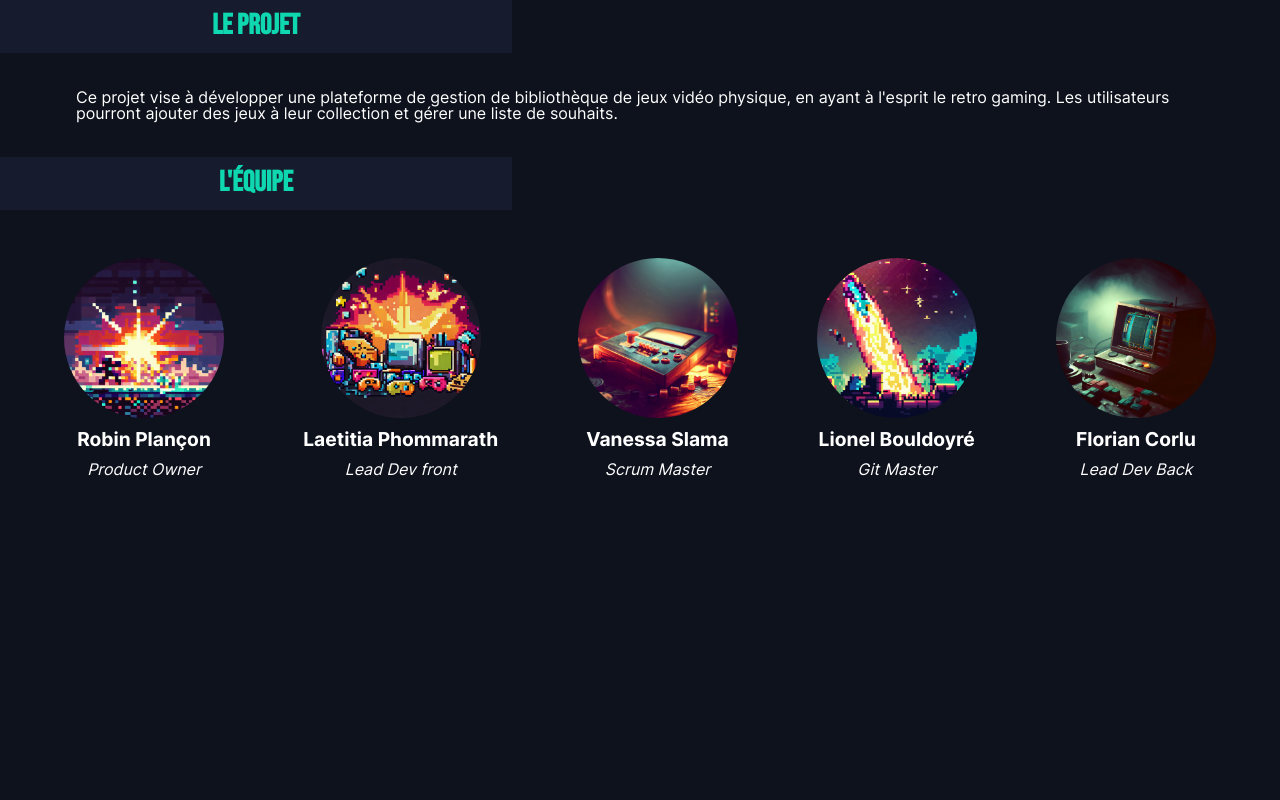
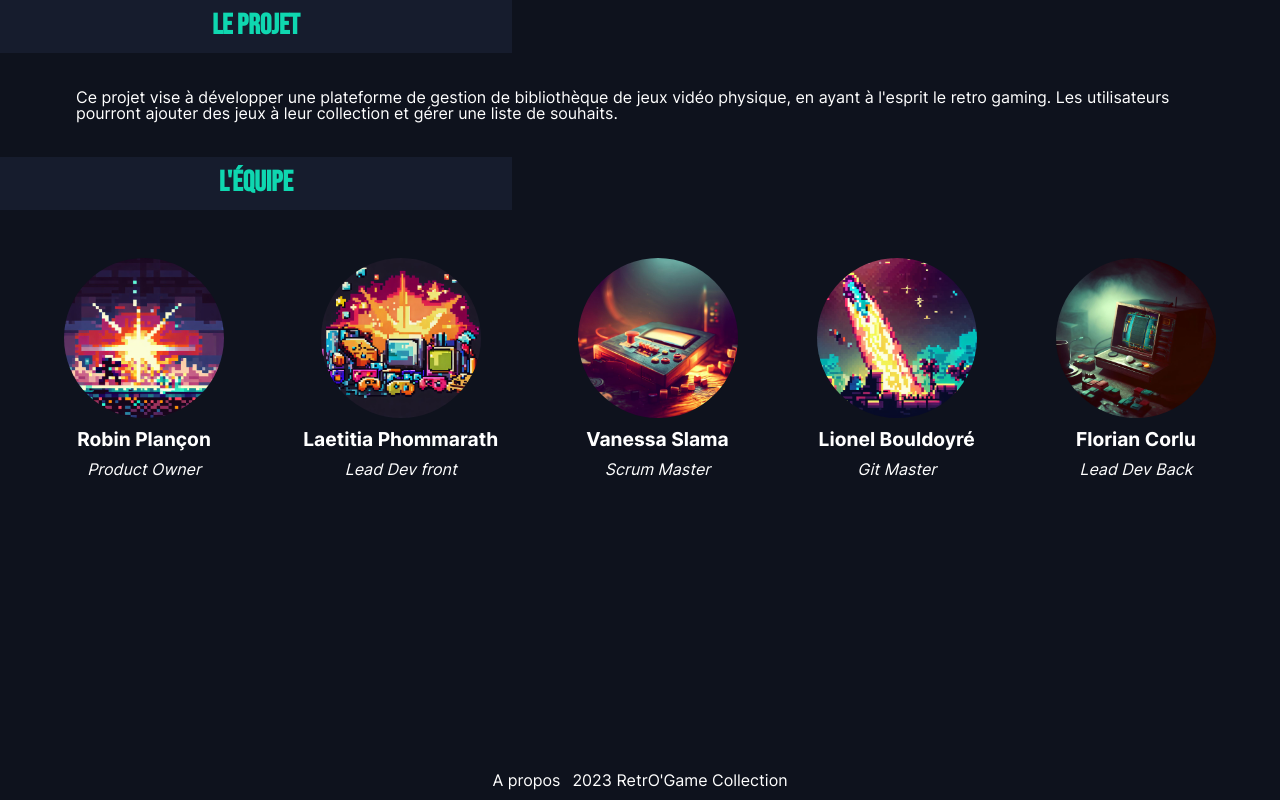
Before and after one commit to robin-plancon/retrogame-collection-front, a React (Vite) app: page /about in a window 1280 px wide. Built offline with nearby package versions, Linux system fonts and the light colour scheme.

Commit message:
feat: A simple footer

```diff
--- a/src/components/About/About.scss
+++ b/src/components/About/About.scss
@@ -2,6 +2,7 @@
 @use 'sass:color';
 
 .about {
+	flex-grow: 1;
 
 	&-title {
 		font-family: BebbasNeue;
--- a/src/components/App.scss
+++ b/src/components/App.scss
@@ -1,71 +1,6 @@
-:root {
-  --primay: black;
-  --bg-primay: white;
-
-  --link: #2a0b0b;
-}
-
 .App {
-  text-align: center;
-}
-
-.App-logo {
-  height: 40vmin;
-  pointer-events: none;
-}
-
-.header {
-  font-size: 3rem;
-}
-
-.body {
-  margin: 20px 0 10px;
-  font-size: 0.9rem;
-}
-
-button {
-  outline: none;
-  border: none;
-  border-radius: 8px;
-  padding: 10px 35px;
-
-  background: #845ec2;
-  color: white;
-}
-
-@media (prefers-reduced-motion: no-preference) {
-  .App-logo {
-    animation: App-logo-spin infinite 20s linear;
-  }
-}
-
-.App-header {
-  background-color: #282c34;
-  min-height: 100vh;
   display: flex;
   flex-direction: column;
-  align-items: center;
-  justify-content: center;
-  font-size: calc(10px + 2vmin);
-
-  background: var(--bg-primay);
-  color: var(--primay);
+  height: 100vh;
+  margin: 0 auto;
 }
-
-.App-link {
-  color: #61dafb;
-  color: var(--link);
-}
-
-@keyframes App-logo-spin {
-  from {
-    transform: rotate(0deg);
-  }
-  to {
-    transform: rotate(360deg);
-  }
-}
-
-button {
-  font-size: calc(10px + 2vmin);
-}
--- a/src/components/App.tsx
+++ b/src/components/App.tsx
@@ -5,6 +5,7 @@ import { Route, Routes } from 'react-router-dom';
 
 import About from './About/About';
 import Home from './Home/Home';
+import Footer from './utils/Footer/Footer';
 
 function App() {
 	return (
@@ -14,6 +15,7 @@ function App() {
 				<Route path="/about" element={<About />} />
 				<Route path="*" element={<div>404</div>} />
 			</Routes>
+			<Footer />
 		</div>
 	);
 }
--- /dev/null
+++ b/src/components/utils/Footer/Footer.scss
@@ -0,0 +1,15 @@
+@use '../../../styles/variables' as v;
+
+.footer {
+	display: flex;
+	justify-content: center;
+	align-items: center;
+	gap: v.$halfGutter;
+	margin: v.$halfGutter 0;
+
+	&-link {
+		&:hover {
+			color: v.$secondary-color;
+		}
+	}
+}
--- /dev/null
+++ b/src/components/utils/Footer/Footer.tsx
@@ -0,0 +1,14 @@
+import './Footer.scss';
+
+function Footer() {
+	return (
+		<footer className="footer">
+			<a href="/about" className="footer-link">
+				A propos
+			</a>
+			<p className="footer-content">2023 RetrO&apos;Game Collection</p>
+		</footer>
+	);
+}
+
+export default Footer;
```
